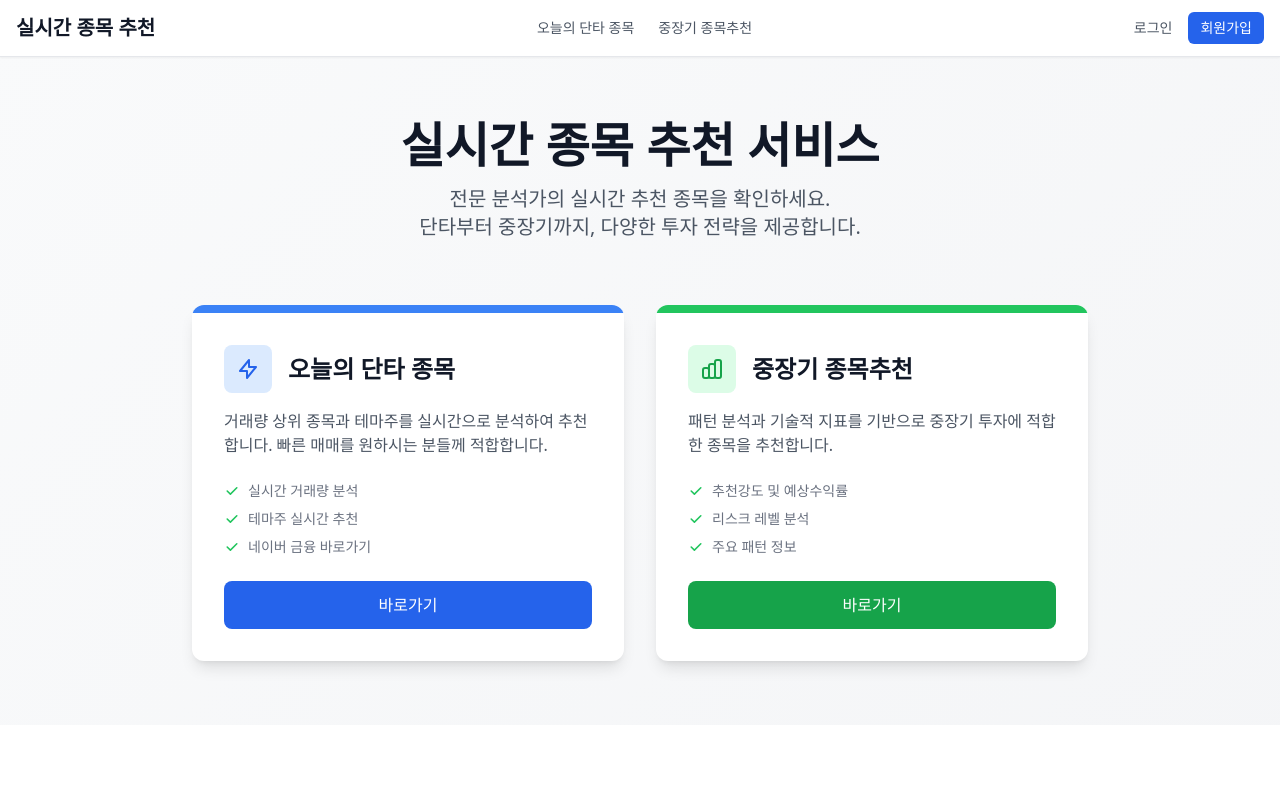
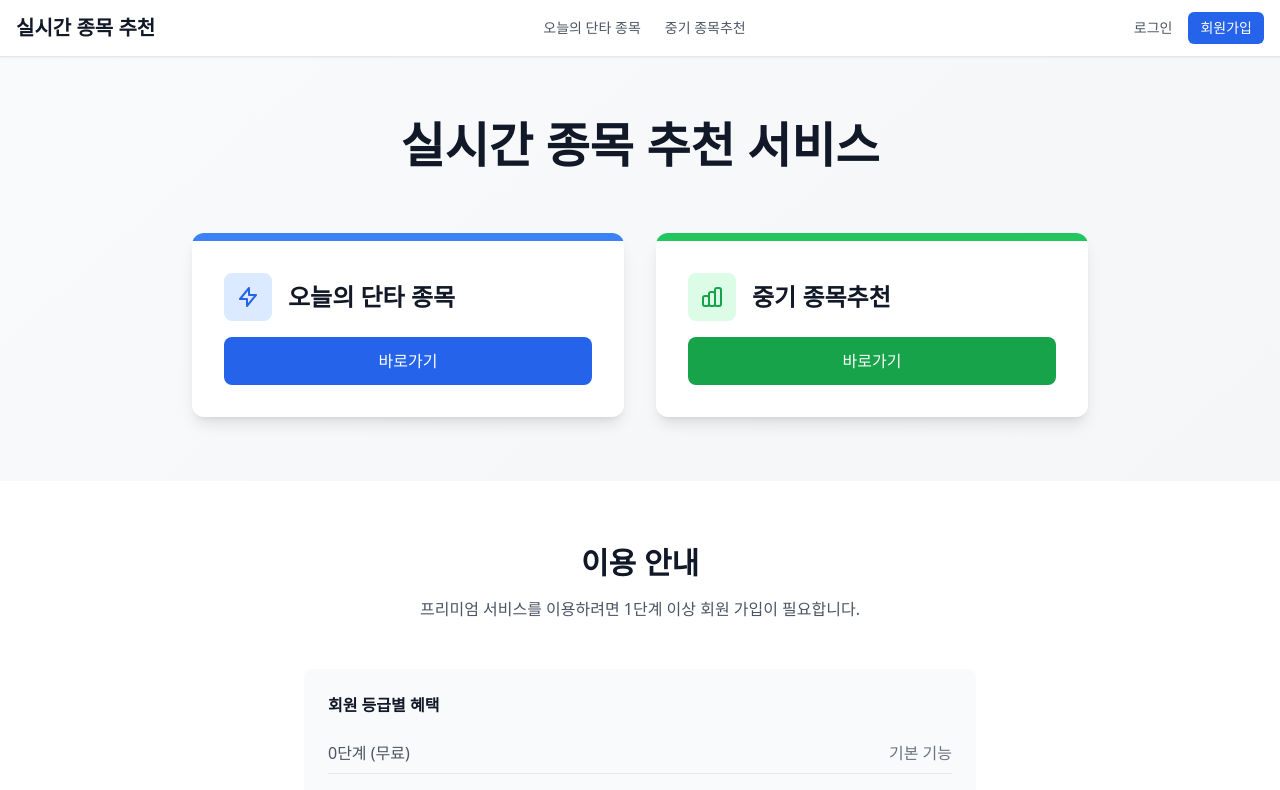
Before and after one commit to jangfree/stockS2, a Next.js app: page / in a window 1280 px wide. Shown: the top 790 px of the page. Built offline with nearby package versions, Linux system fonts and the light colour scheme.

Commit message:
fix: 중장기 추천천

```diff
--- a/src/app/long-term/page.tsx
+++ b/src/app/long-term/page.tsx
@@ -1,5 +1,5 @@
 /**
- * 중장기 종목추천 페이지 (Server Component)
+ * 중기 종목추천 페이지 (Server Component)
  * SSR로 초기 데이터 로드 후 Client Component에 전달
  * 1단계 이상 회원만 접근 가능
  */
@@ -15,7 +15,7 @@ export const revalidate = 0
 export default async function LongTermPage() {
   const supabase = await createClient()
 
-  // 초기 데이터 로드 (SSR) - 활성화된 중장기 추천 종목
+  // 초기 데이터 로드 (SSR) - 활성화된 중기 추천 종목
   const { data: initialRecommendations, error } = await supabase
     .from('long_term_recommendations')
     .select('*')
@@ -33,15 +33,15 @@ export default async function LongTermPage() {
       <Header />
 
       {/* 접근 제어 */}
-      <AccessControl requiredLevel={1} pageName="중장기 종목추천">
+      <AccessControl requiredLevel={1} pageName="중기 종목추천">
         <div className="container mx-auto py-8 px-4">
           {/* 페이지 타이틀 */}
           <div className="mb-8">
             <h1 className="text-4xl font-bold text-gray-900 mb-2">
-              중장기 종목추천
+              중기 종목추천
             </h1>
             <p className="text-gray-600">
-              패턴 분석 기반의 중장기 투자 적합 종목을 실시간으로 확인하세요
+              패턴 분석 기반의 중기 투자 적합 종목을 실시간으로 확인하세요
             </p>
           </div>
 
--- a/src/app/page.tsx
+++ b/src/app/page.tsx
@@ -18,10 +18,6 @@ export default function HomePage() {
           <h1 className="text-5xl font-bold text-gray-900 mb-4">
             실시간 종목 추천 서비스
           </h1>
-          <p className="text-xl text-gray-600 max-w-2xl mx-auto">
-            전문 분석가의 실시간 추천 종목을 확인하세요.<br />
-            단타부터 중장기까지, 다양한 투자 전략을 제공합니다.
-          </p>
         </div>
 
         {/* 서비스 카드 */}
@@ -38,30 +34,6 @@ export default function HomePage() {
                 </div>
                 <h2 className="text-2xl font-bold text-gray-900">오늘의 단타 종목</h2>
               </div>
-              <p className="text-gray-600 mb-6">
-                거래량 상위 종목과 테마주를 실시간으로 분석하여 추천합니다.
-                빠른 매매를 원하시는 분들께 적합합니다.
-              </p>
-              <ul className="text-sm text-gray-500 mb-6 space-y-2">
-                <li className="flex items-center">
-                  <svg className="w-4 h-4 text-green-500 mr-2" fill="currentColor" viewBox="0 0 20 20">
-                    <path fillRule="evenodd" d="M16.707 5.293a1 1 0 010 1.414l-8 8a1 1 0 01-1.414 0l-4-4a1 1 0 011.414-1.414L8 12.586l7.293-7.293a1 1 0 011.414 0z" clipRule="evenodd" />
-                  </svg>
-                  실시간 거래량 분석
-                </li>
-                <li className="flex items-center">
-                  <svg className="w-4 h-4 text-green-500 mr-2" fill="currentColor" viewBox="0 0 20 20">
-                    <path fillRule="evenodd" d="M16.707 5.293a1 1 0 010 1.414l-8 8a1 1 0 01-1.414 0l-4-4a1 1 0 011.414-1.414L8 12.586l7.293-7.293a1 1 0 011.414 0z" clipRule="evenodd" />
-                  </svg>
-                  테마주 실시간 추천
-                </li>
-                <li className="flex items-center">
-                  <svg className="w-4 h-4 text-green-500 mr-2" fill="currentColor" viewBox="0 0 20 20">
-                    <path fillRule="evenodd" d="M16.707 5.293a1 1 0 010 1.414l-8 8a1 1 0 01-1.414 0l-4-4a1 1 0 011.414-1.414L8 12.586l7.293-7.293a1 1 0 011.414 0z" clipRule="evenodd" />
-                  </svg>
-                  네이버 금융 바로가기
-                </li>
-              </ul>
               <Link
                 href="/today"
                 className="block w-full text-center px-6 py-3 bg-blue-600 text-white rounded-lg font-medium hover:bg-blue-700 transition-colors"
@@ -71,7 +43,7 @@ export default function HomePage() {
             </div>
           </div>
 
-          {/* 중장기 종목추천 카드 */}
+          {/* 중기 종목추천 카드 */}
           <div className="bg-white rounded-xl shadow-lg overflow-hidden hover:shadow-xl transition-shadow">
             <div className="h-2 bg-green-500"></div>
             <div className="p-8">
@@ -81,31 +53,8 @@ export default function HomePage() {
                     <path strokeLinecap="round" strokeLinejoin="round" strokeWidth={2} d="M9 19v-6a2 2 0 00-2-2H5a2 2 0 00-2 2v6a2 2 0 002 2h2a2 2 0 002-2zm0 0V9a2 2 0 012-2h2a2 2 0 012 2v10m-6 0a2 2 0 002 2h2a2 2 0 002-2m0 0V5a2 2 0 012-2h2a2 2 0 012 2v14a2 2 0 01-2 2h-2a2 2 0 01-2-2z" />
                   </svg>
                 </div>
-                <h2 className="text-2xl font-bold text-gray-900">중장기 종목추천</h2>
+                <h2 className="text-2xl font-bold text-gray-900">중기 종목추천</h2>
               </div>
-              <p className="text-gray-600 mb-6">
-                패턴 분석과 기술적 지표를 기반으로 중장기 투자에 적합한 종목을 추천합니다.
-              </p>
-              <ul className="text-sm text-gray-500 mb-6 space-y-2">
-                <li className="flex items-center">
-                  <svg className="w-4 h-4 text-green-500 mr-2" fill="currentColor" viewBox="0 0 20 20">
-                    <path fillRule="evenodd" d="M16.707 5.293a1 1 0 010 1.414l-8 8a1 1 0 01-1.414 0l-4-4a1 1 0 011.414-1.414L8 12.586l7.293-7.293a1 1 0 011.414 0z" clipRule="evenodd" />
-                  </svg>
-                  추천강도 및 예상수익률
-                </li>
-                <li className="flex items-center">
-                  <svg className="w-4 h-4 text-green-500 mr-2" fill="currentColor" viewBox="0 0 20 20">
-                    <path fillRule="evenodd" d="M16.707 5.293a1 1 0 010 1.414l-8 8a1 1 0 01-1.414 0l-4-4a1 1 0 011.414-1.414L8 12.586l7.293-7.293a1 1 0 011.414 0z" clipRule="evenodd" />
-                  </svg>
-                  리스크 레벨 분석
-                </li>
-                <li className="flex items-center">
-                  <svg className="w-4 h-4 text-green-500 mr-2" fill="currentColor" viewBox="0 0 20 20">
-                    <path fillRule="evenodd" d="M16.707 5.293a1 1 0 010 1.414l-8 8a1 1 0 01-1.414 0l-4-4a1 1 0 011.414-1.414L8 12.586l7.293-7.293a1 1 0 011.414 0z" clipRule="evenodd" />
-                  </svg>
-                  주요 패턴 정보
-                </li>
-              </ul>
               <Link
                 href="/long-term"
                 className="block w-full text-center px-6 py-3 bg-green-600 text-white rounded-lg font-medium hover:bg-green-700 transition-colors"
@@ -135,7 +84,7 @@ export default function HomePage() {
                 </div>
                 <div className="flex justify-between items-center py-2 border-b border-gray-200">
                   <span className="text-blue-600 font-medium">1단계 ~ 5단계</span>
-                  <span className="text-blue-600 font-medium">단타 + 중장기 추천</span>
+                  <span className="text-blue-600 font-medium">단타 + 중기 추천</span>
                 </div>
               </div>
               <div className="mt-6 text-center">
--- a/src/app/today/page.tsx
+++ b/src/app/today/page.tsx
@@ -45,12 +45,9 @@ export default async function TodayPage() {
         <div className="container mx-auto py-8 px-4">
           {/* 페이지 타이틀 */}
           <div className="mb-8">
-            <h1 className="text-4xl font-bold text-gray-900 mb-2">
+            <h1 className="text-4xl font-bold text-gray-900">
               오늘의 단타 종목
             </h1>
-            <p className="text-gray-600">
-              데스크톱 앱에서 전송된 오늘의 추천 종목을 실시간으로 확인하세요
-            </p>
           </div>
 
           {/* 추천 목록 (Client Component) */}
--- a/src/app/upgrade/page.tsx
+++ b/src/app/upgrade/page.tsx
@@ -9,7 +9,7 @@ import Header from '@/components/Header'
 export default function UpgradePage() {
   // 등급별 정보
   const levels = [
-    { level: 1, name: '1단계', price: '100,000', benefits: '단타 + 중장기 추천' },
+    { level: 1, name: '1단계', price: '100,000', benefits: '단타 + 중기 추천' },
     { level: 2, name: '2단계', price: '200,000', benefits: '+ 프리미엄 분석' },
     { level: 3, name: '3단계', price: '300,000', benefits: '+ VIP 리포트' },
     { level: 4, name: '4단계', price: '400,000', benefits: '+ 1:1 상담' },
--- a/src/components/Header.tsx
+++ b/src/components/Header.tsx
@@ -8,7 +8,7 @@ import { useAuth } from '@/contexts/AuthContext'
 // 메뉴 구조 정의 (향후 확장 가능)
 const menuItems = [
   { name: '오늘의 단타 종목', path: '/today', requiredLevel: 1 },
-  { name: '중장기 종목추천', path: '/long-term', requiredLevel: 1 },
+  { name: '중기 종목추천', path: '/long-term', requiredLevel: 1 },
 ]
 
 export default function Header() {
--- a/src/components/LongTermRecommendationList.tsx
+++ b/src/components/LongTermRecommendationList.tsx
@@ -1,5 +1,5 @@
 /**
- * 중장기 추천 목록 컴포넌트 (Client Component)
+ * 중기 추천 목록 컴포넌트 (Client Component)
  * Realtime 구독으로 실시간 업데이트 처리
  */
 
@@ -134,7 +134,7 @@ export default function LongTermRecommendationList({ initialData }: Props) {
 }
 
 /**
- * 개별 중장기 추천 카드 컴포넌트
+ * 개별 중기 추천 카드 컴포넌트
  */
 function LongTermRecommendationCard({
   recommendation: rec,
@@ -213,7 +213,8 @@ function LongTermRecommendationCard({
           </a>
         </div>
 
-        {/* 추천 정보 */}
+        {/* 추천 정보 - 레벨 5만 표시 */}
+        {canDelete && (
           <div className="space-y-2 mb-4 text-sm">
             {rec.recommendation_strength !== null && (
               <div className="flex justify-between">
@@ -238,9 +239,10 @@ function LongTermRecommendationCard({
               </div>
             )}
           </div>
+        )}
 
-        {/* 주요 패턴 */}
-        {rec.main_pattern && (
+        {/* 주요 패턴 - 레벨 5만 표시 */}
+        {canDelete && rec.main_pattern && (
           <div className="mb-4">
             <span className="inline-block bg-green-100 text-green-800 text-xs px-3 py-1 rounded-full">
               {rec.main_pattern}
```
Lines whose indentation alone changed are shown as unchanged.
